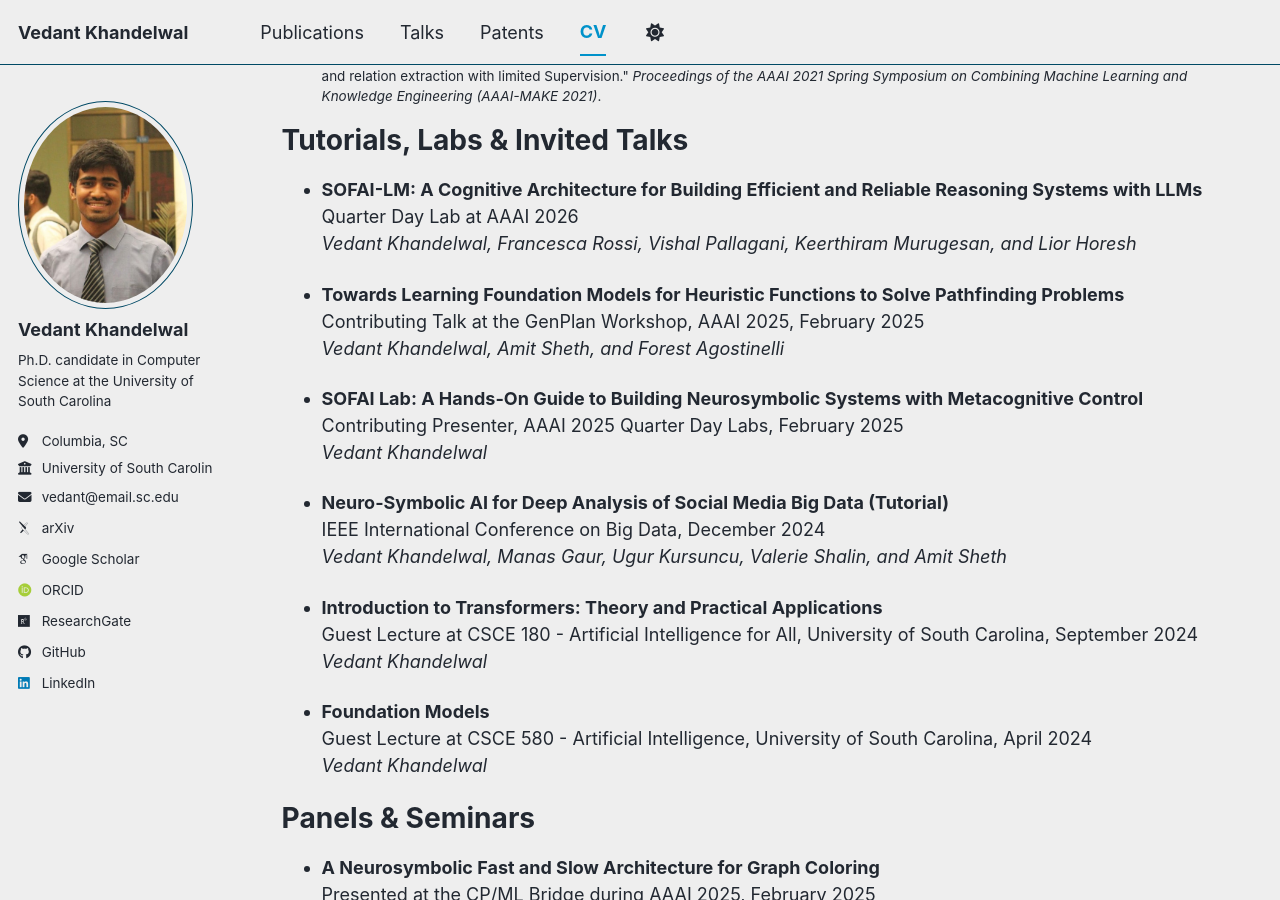
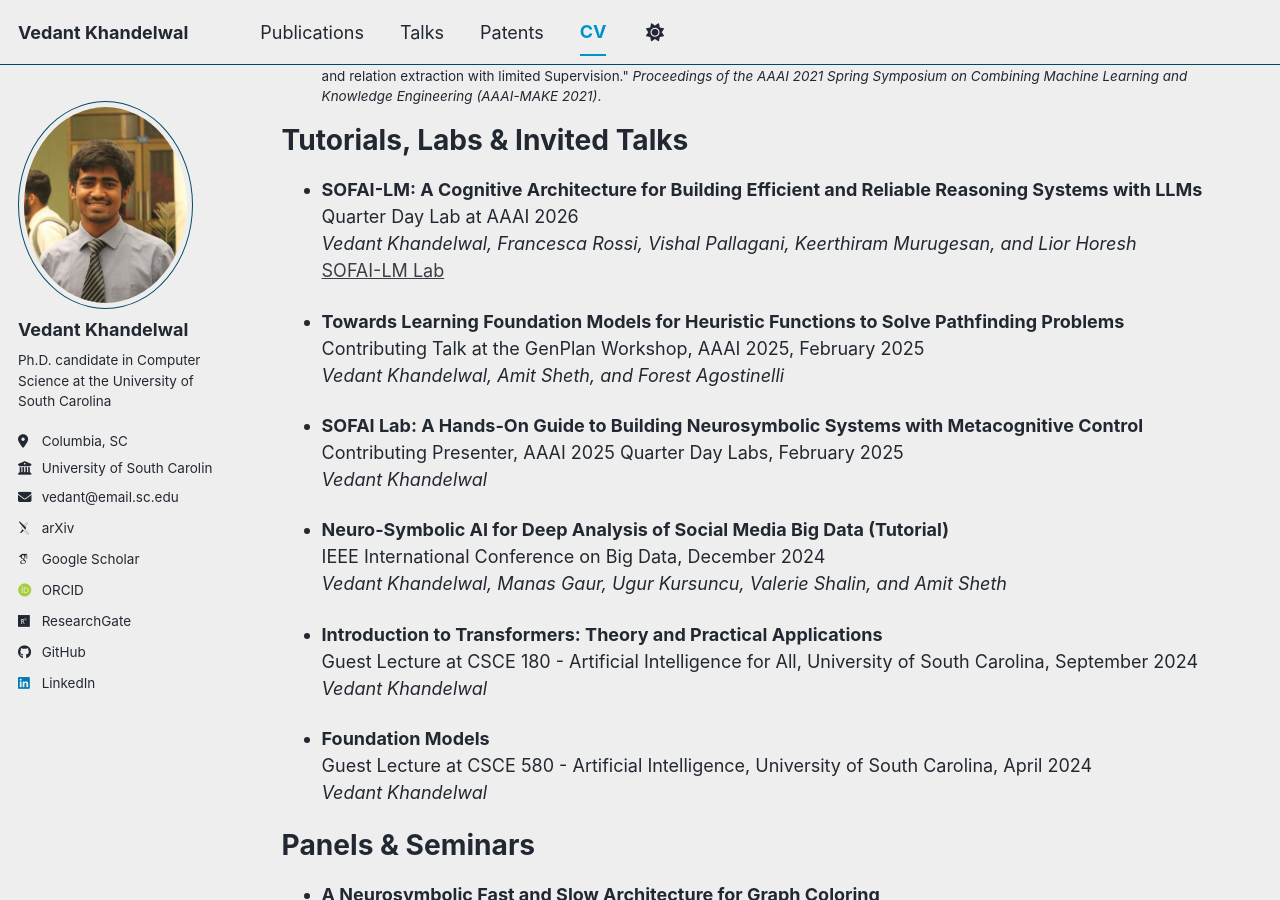
Before and after one commit to khvedant02/khvedant02.github.io, a Jekyll site: the page built from _pages/cv.md, in a window 1280 px wide and 900 px high, scrolled down 2884 px. Built offline with Jekyll 4.4.1, drawn with Linux system fonts in a browser that asks for light colours; some web fonts are replaced; a script bundle is joined from its source files by our own code; library files that are not in the unit come from our copies.

Commit message:
feat: Update SOFAI-LM Lab links and add anchor navigation for CV entries.

```diff
--- a/_includes/archive-single-cv.html
+++ b/_includes/archive-single-cv.html
@@ -12,9 +12,11 @@
   {% assign title = post.title %}
 {% endif %}
 
+{% assign cv_anchor = post.slug | default: post.title | slugify %}
+
 <div class="{{ include.type | default: "list" }}__item">
   <article class="archive__item" itemscope itemtype="http://schema.org/CreativeWork">
-    <li>
+    <li id="cv-pub-{{ cv_anchor }}">
     {% if include.type == "grid" and teaser %}
       <div class="archive__item-teaser">
         <img src=
--- a/_includes/publication-card.html
+++ b/_includes/publication-card.html
@@ -5,6 +5,8 @@
 {% else %}
 {% assign title = post.title %}
 {% endif %}
+
+{% assign cv_anchor = post.slug | default: post.title | slugify %}
 
 {% if post.header.teaser %}
 {% assign card_image = post.header.teaser %}
@@ -41,7 +43,7 @@
         </p>
 
         <div class="publication-card__links">
-            <a href="{{ base_path }}{{ post.url }}" class="publication-link" rel="permalink">
+            <a href="{{ base_path }}/cv/#cv-pub-{{ cv_anchor }}" class="publication-link">
                 <i class="fas fa-arrow-right"></i> Learn More
             </a>
 
--- a/_pages/cv.md
+++ b/_pages/cv.md
@@ -47,6 +47,7 @@
 * **SOFAI-LM: A Cognitive Architecture for Building Efficient and Reliable Reasoning Systems with LLMs**
   Quarter Day Lab at AAAI 2026
   *Vedant Khandelwal, Francesca Rossi, Vishal Pallagani, Keerthiram Murugesan, and Lior Horesh*
+  [SOFAI-LM Lab](https://sofai-lm-aaailab.github.io/)
 
 * **Towards Learning Foundation Models for Heuristic Functions to Solve Pathfinding Problems**
   Contributing Talk at the GenPlan Workshop, AAAI 2025, February 2025
--- a/_pages/talks.html
+++ b/_pages/talks.html
@@ -20,7 +20,8 @@
     <p class="talk-details">
       <em>Quarter Day Lab at AAAI 2026</em><br>
       <span class="talk-authors"><strong>Vedant Khandelwal</strong>, Francesca Rossi, Vishal Pallagani, Keerthiram Murugesan, and Lior
-        Horesh</span>
+        Horesh</span><br>
+      <a href="https://sofai-lm-aaailab.github.io/" target="_blank" rel="noopener noreferrer">SOFAI-LM Lab</a>
     </p>
   </div>
 
```
Also changed, not shown: _publications/2025-08-01-metacognition.md (+1 -1 lines).
